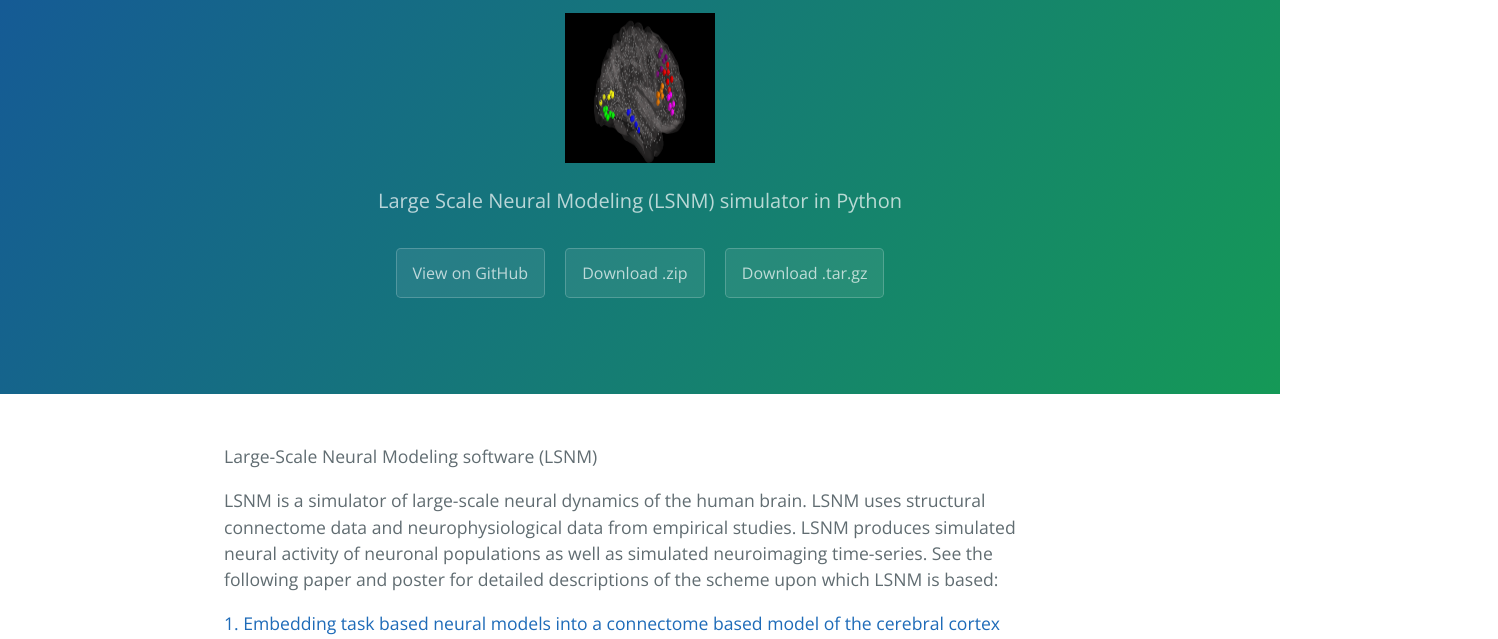
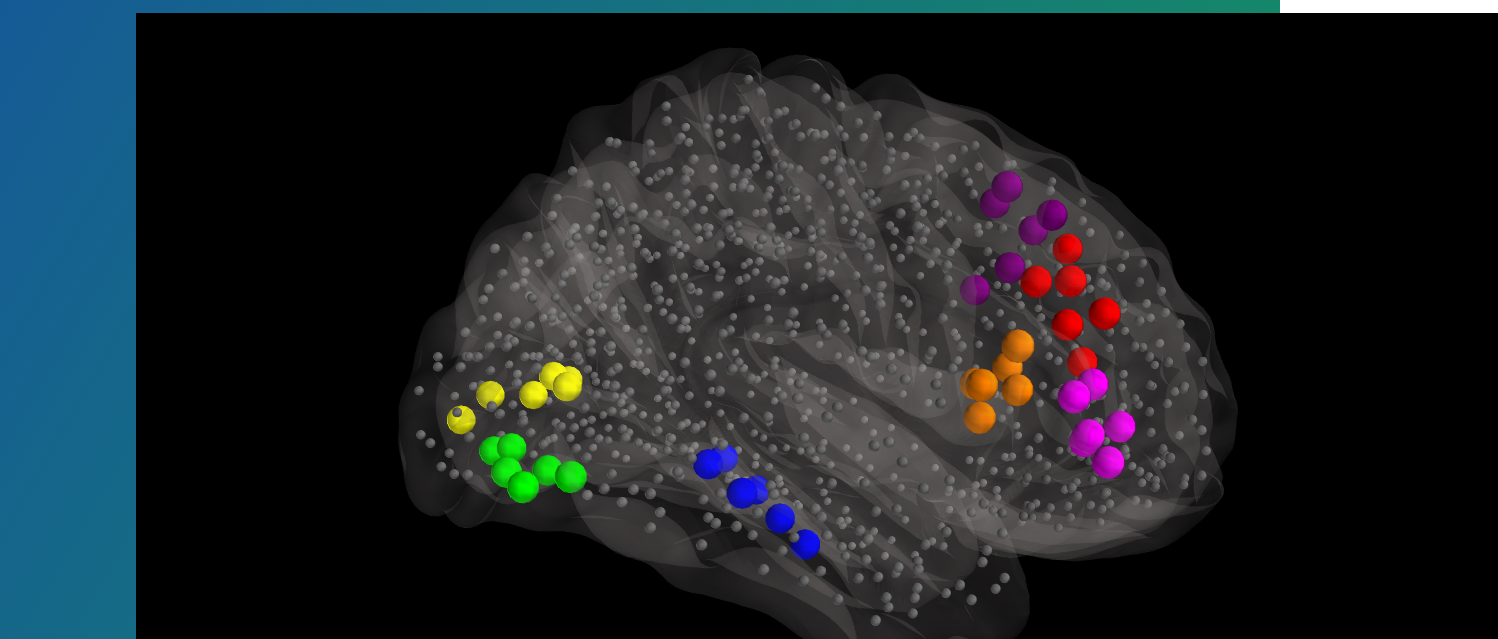
Before and after one commit to NIDCD/lsnm_in_python, a plain HTML site: page index.html in a window 1280 px wide. Shown: the part 161-800 px from the top of the page, 1498 px wide, since content can reach past the window. Drawn offline with nearby package versions, Linux system fonts and the light colour scheme.

Commit message:
Update index.html

```diff
--- a/index.html
+++ b/index.html
@@ -13,7 +13,7 @@
     <section class="page-header">
       <h1 class="project-name">LSNM</h1>
       <figure>
-                <img src="image008.png" width="150" height="150">
+                <img src="image008.png">
       </figure>
       <h2 class="project-tagline">Large Scale Neural Modeling (LSNM) simulator in Python</h2>
       <a href="https://github.com/NIDCD/lsnm_in_python" class="btn">View on GitHub</a>
```
